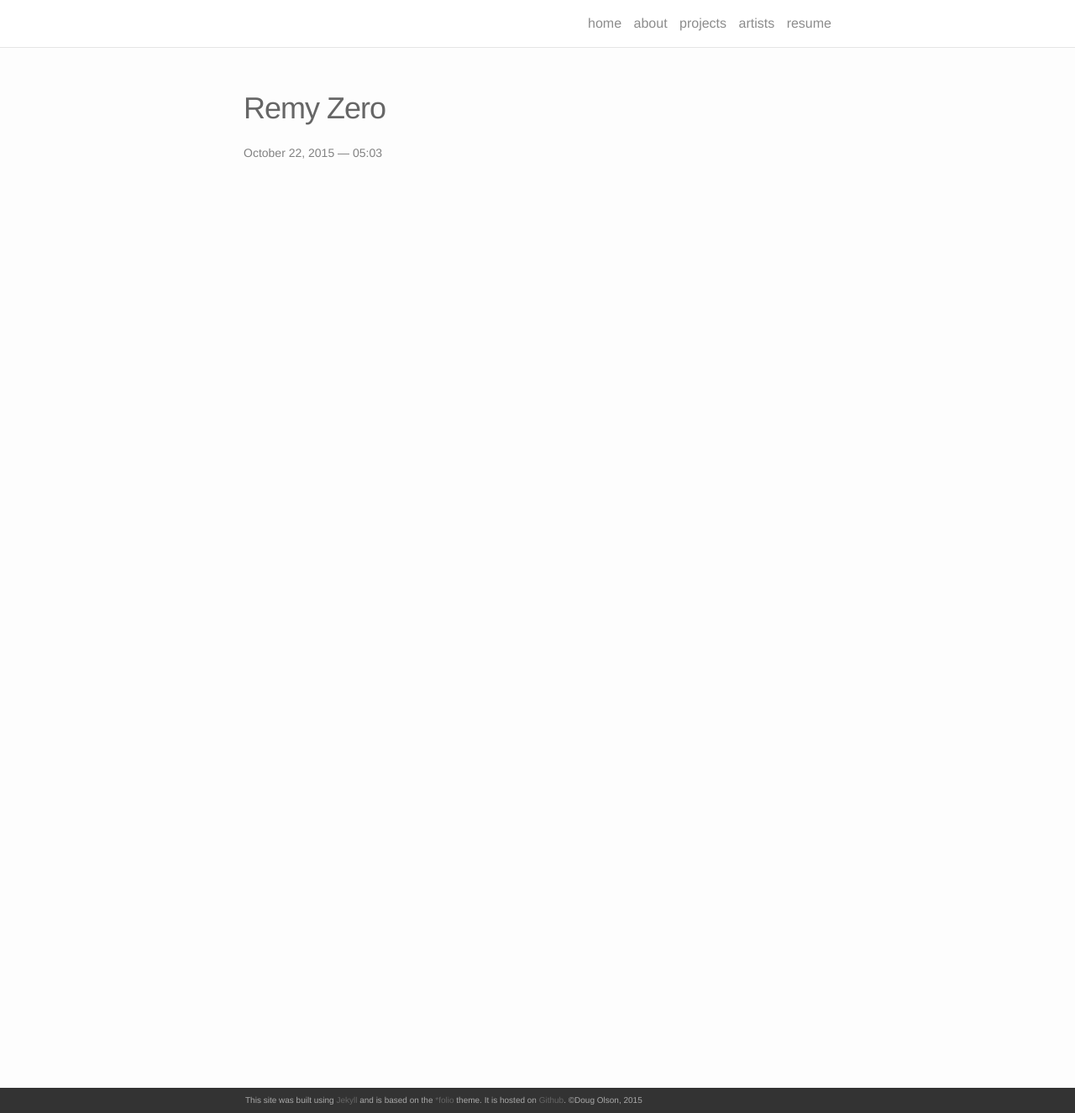
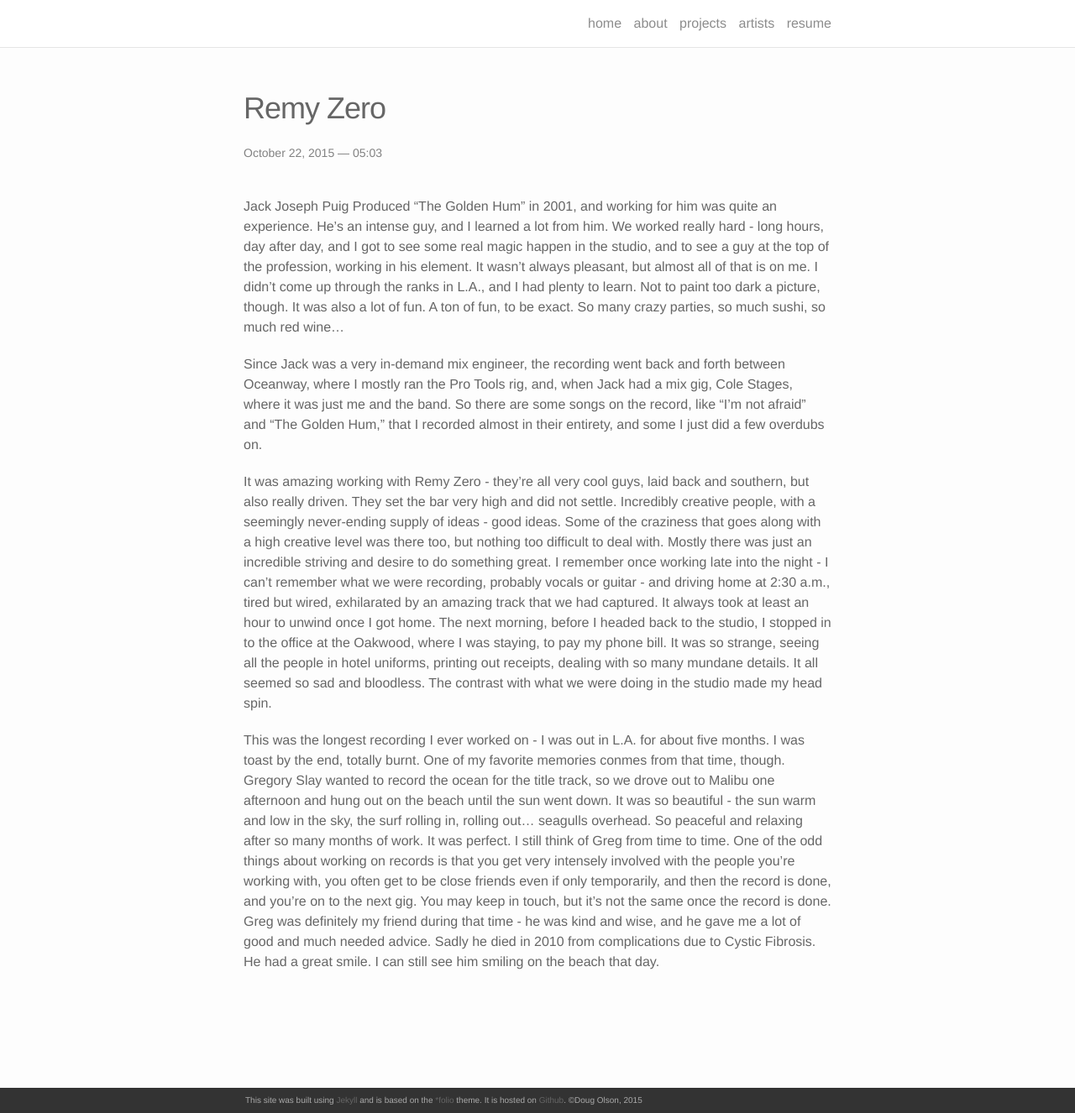
Before and after one commit to dougolson/dougolson.github.io, a Jekyll site: the page built from _portfolio/03remyzero.markdown, in a window 1280 px wide and 1326 px high. Shown: the whole window at 84% size. Built offline with Jekyll 4.4.1, drawn with Linux system fonts in a browser that asks for light colours; nearby versions of some CDN libraries.

Commit message:
three new portfolio vignettes

```diff
--- a/_portfolio/01paw.markdown
+++ b/_portfolio/01paw.markdown
@@ -6,3 +6,5 @@
 comments: True
 ---
 The first major label record I worked on. Read about the night Paw and I went to see [The Dwarves]({% post_url 2015-10-14-Going-to-See-the-Dwarves-with-Paw %}) at the Club DeWash.
+
+I Produced and engineered this one, Recorded at Smart Studios in 1992. Duke Erickson did a lot of engineering as well. Andy Wallace mixed it.
--- a/_portfolio/02waltmink1.markdown
+++ b/_portfolio/02waltmink1.markdown
@@ -7,6 +7,6 @@
 ---
 [Walt Mink - Miss Happiness](http://www.youtube.com/playlist?list=PLBc1-5rIaB5diDcTMz0laeavC4h0OjcXd)
 
-Recorded March 1992, Produced, Engineered, Mixed
+Recorded March 1992, I Produced, Engineered and Mixed
 
 Read a bit more about [recording Miss Happiness]({% post_url 2015-10-20-Walt-Mink %})
--- a/_portfolio/03remyzero.markdown
+++ b/_portfolio/03remyzero.markdown
@@ -4,3 +4,11 @@
 description: The Golden Hum
 img: /img/remyzero.jpg
 ---
+
+Jack Joseph Puig Produced "The Golden Hum" in 2001, and working for him was quite an experience. He's an intense guy, and I learned a lot from him. We worked really hard - long hours, day after day, and I got to see some real magic happen in the studio, and to see a guy at the top of the profession, working in his element. It wasn't always pleasant, but almost all of that is on me. I didn't come up through the ranks in L.A., and I had plenty to learn. Not to paint too dark a picture, though. It was also a lot of fun. A ton of fun, to be exact. So many crazy parties, so much sushi, so much red wine...
+
+Since Jack was a very in-demand mix engineer, the recording went back and forth between Oceanway, where I mostly ran the Pro Tools rig, and, when Jack had a mix gig, Cole Stages, where it was just me and the band. So there are some songs on the record, like "I'm not afraid" and "The Golden Hum," that I recorded almost in their entirety, and some I just did a few overdubs on.
+
+It was amazing working with Remy Zero - they're all very cool guys, laid back and southern, but also really driven. They set the bar very high and did not settle. Incredibly creative people, with a seemingly never-ending supply of ideas - good ideas. Some of the craziness that goes along with a high creative level was there too, but nothing too difficult to deal with. Mostly there was just an incredible striving and desire to do something great. I remember once working late into the night - I can't remember what we were recording, probably vocals or guitar - and driving home at 2:30 a.m., tired but wired, exhilarated by an amazing track that we had captured. It always took at least an hour to unwind once I got home. The next morning, before I headed back to the studio, I stopped in to the office at the Oakwood, where I was staying, to pay my phone bill. It was so strange, seeing all the people in hotel uniforms, printing out receipts, dealing with so many mundane details. It all seemed so sad and bloodless. The contrast with what we were doing in the studio made my head spin.
+
+This was the longest recording I ever worked on - I was out in L.A. for about five months. I was toast by the end, totally burnt. One of my favorite memories conmes from that time, though. Gregory Slay wanted to record the ocean for the title track, so we drove out to Malibu one afternoon and hung out on the beach until the sun went down. It was so beautiful - the sun warm and low in the sky, the surf rolling in, rolling out... seagulls overhead. So peaceful and relaxing after so many months of work. It was perfect. I still think of Greg from time to time. One of the odd things about working on records is that you get very intensely involved with the people you're working with, you often get to be close friends even if only temporarily, and then the record is done, and you're on to the next gig. You may keep in touch, but it's not the same once the record is done. Greg was definitely my friend during that time - he was kind and wise, and he gave me a lot of good and much needed advice. Sadly he died in 2010 from complications due to Cystic Fibrosis. He had a great smile. I can still see him smiling on the beach that day.
```
Also changed, not shown: _posts/2015-10-20-Walt-Mink.markdown (+2 -2 lines), 4 other files.
